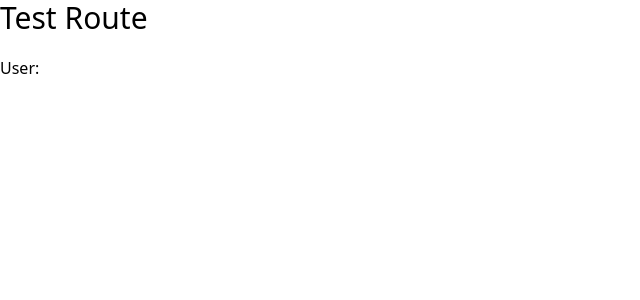
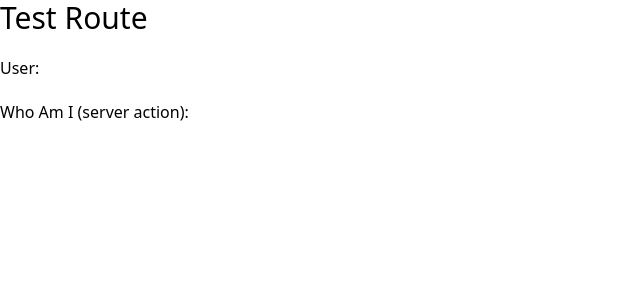
Before and after one commit to hayato94087/next-auth-sample, a Next.js app: page /protected in a window 1280 px wide. Shown: the top 300 px of the page, without its empty margins (0-640 px from the left). Built offline with nearby package versions, Linux system fonts and the light colour scheme; no server answers.

Commit message:
Server Actions の追加

```diff
--- /dev/null
+++ b/src/app/actions/index.ts
@@ -0,0 +1,7 @@
+"use server";
+import { auth } from "@/auth";
+
+export async function onGetUserAction() {
+  const session = await auth();
+  return session?.user?.name ?? null;
+}
--- /dev/null
+++ b/src/app/protected/WhoAmIServerAction.tsx
@@ -0,0 +1,13 @@
+"use client";
+import { useEffect, useState } from "react";
+import { onGetUserAction } from "../actions";
+
+export default function WhoAmIServerAction() {
+  const [user, setUser] = useState<string | null>();
+
+  useEffect(() => {
+    onGetUserAction().then((user) => setUser(user));
+  }, []);
+
+  return <div className="mt-5">Who Am I (server action): {user}</div>;
+}
--- a/src/app/protected/page.tsx
+++ b/src/app/protected/page.tsx
@@ -1,18 +1,14 @@
 import { auth } from "@/auth";
+import WhoAmIServerAction from "./WhoAmIServerAction";
 
 export default async function TestRoute() {
   const session = await auth();
-
-  async function onGetUserAction() {
-    "use server";
-    const session = await auth();
-    return session?.user?.name ?? null;
-  }
 
   return (
     <main>
       <h1 className="text-3xl mb-5">Test Route</h1>
       <div>User: {session?.user?.name}</div>
+      <WhoAmIServerAction />
     </main>
   );
 }
```
